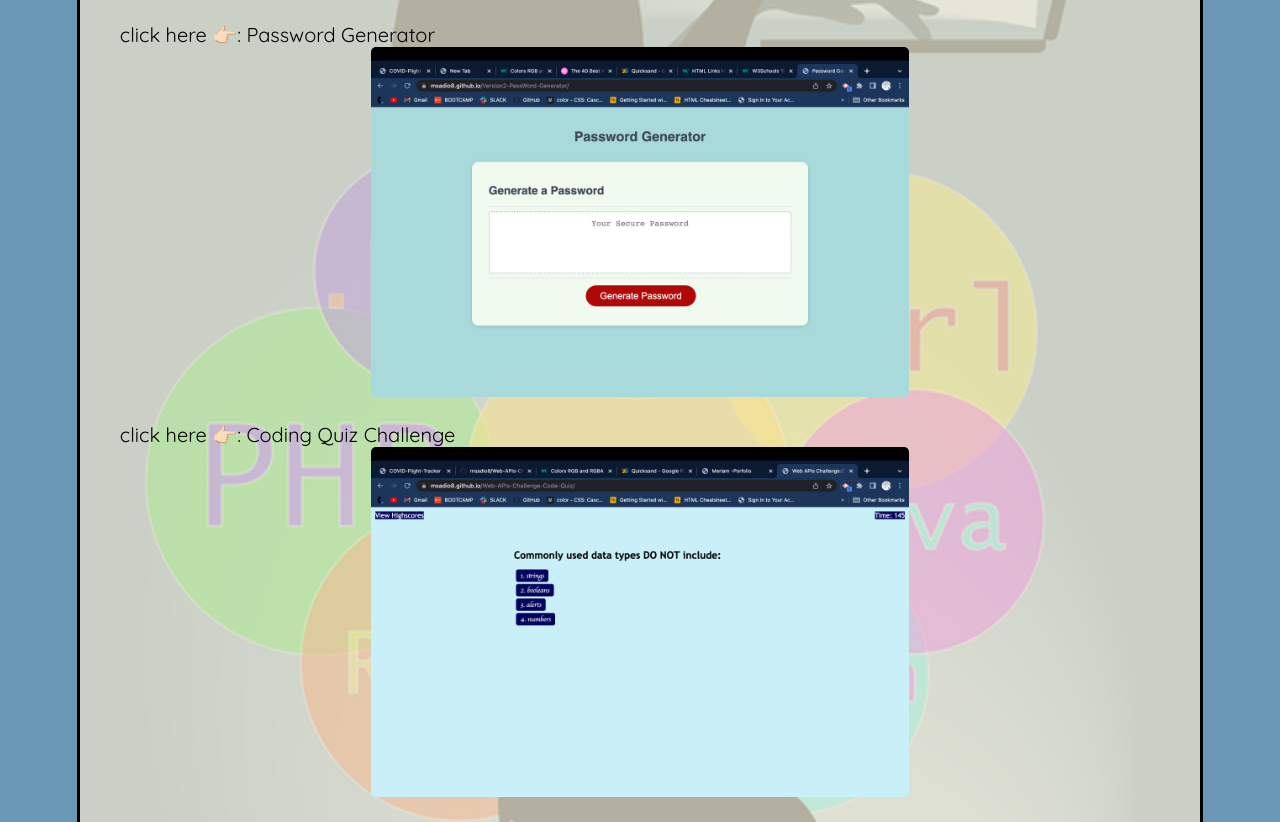
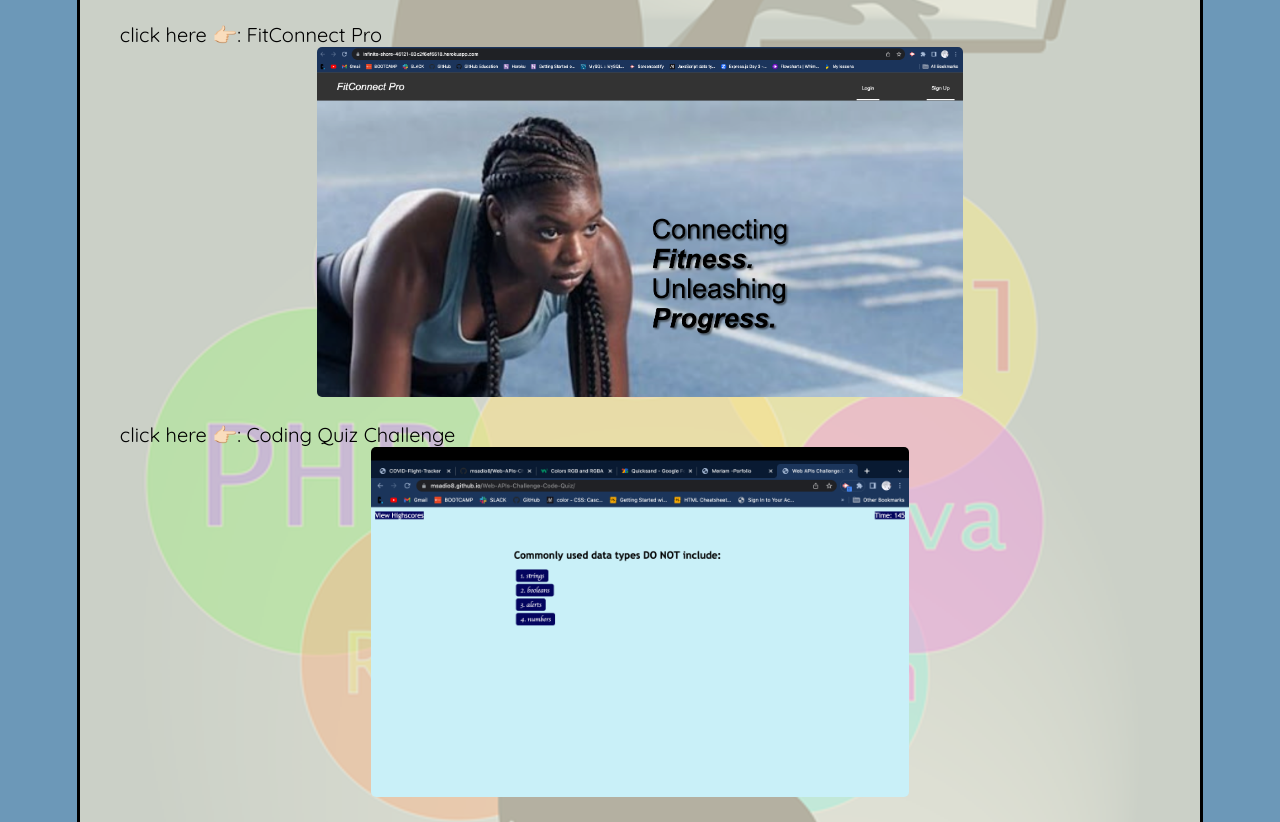
Before and after one commit to msadio8/Advanced-CSS-Challenge-Professional-Portfolio, a plain HTML site: page index.html in a window 1280 px wide. Shown: the part 1197-2019 px from the top of the page. Drawn offline with Linux system fonts and the light colour scheme.

Commit message:
add project 2

```diff
--- a/index.html
+++ b/index.html
@@ -87,8 +87,8 @@
                        <p><a href="https://msadio8.github.io/Project-1-COVID-Flight-Tracker/">click here 👉🏻:  COVID Flight Tracker</a> </p>
                         <img src="./assets/images/image231.png" alt="covid tracker Photo">
                         <br>
-                        <p><a href="https://msadio8.github.io/Version2-PassWord-Generator/">click here 👉🏻:  Password Generator </a> </p>
-                        <img src="./assets/images/passwordG.png" alt="Password Generator image">
+                        <p><a href="https://infinite-shore-46121-83c2f6ef6518.herokuapp.com/">click here 👉🏻:  FitConnect Pro </a> </p>
+                        <img src="./assets/images/porject.png" alt="FitConnect image">
                         <br>
                         <p><a href="https://github.com/msadio8/Web-APIs-Challenge-Code-Quiz">click here 👉🏻: Coding Quiz Challenge </a> </p>
                         <img src="./assets/images/CodeQuiz.png" alt="Code Quiz image ">
```
Also changed, not shown: assets/images/porject.png (added).
